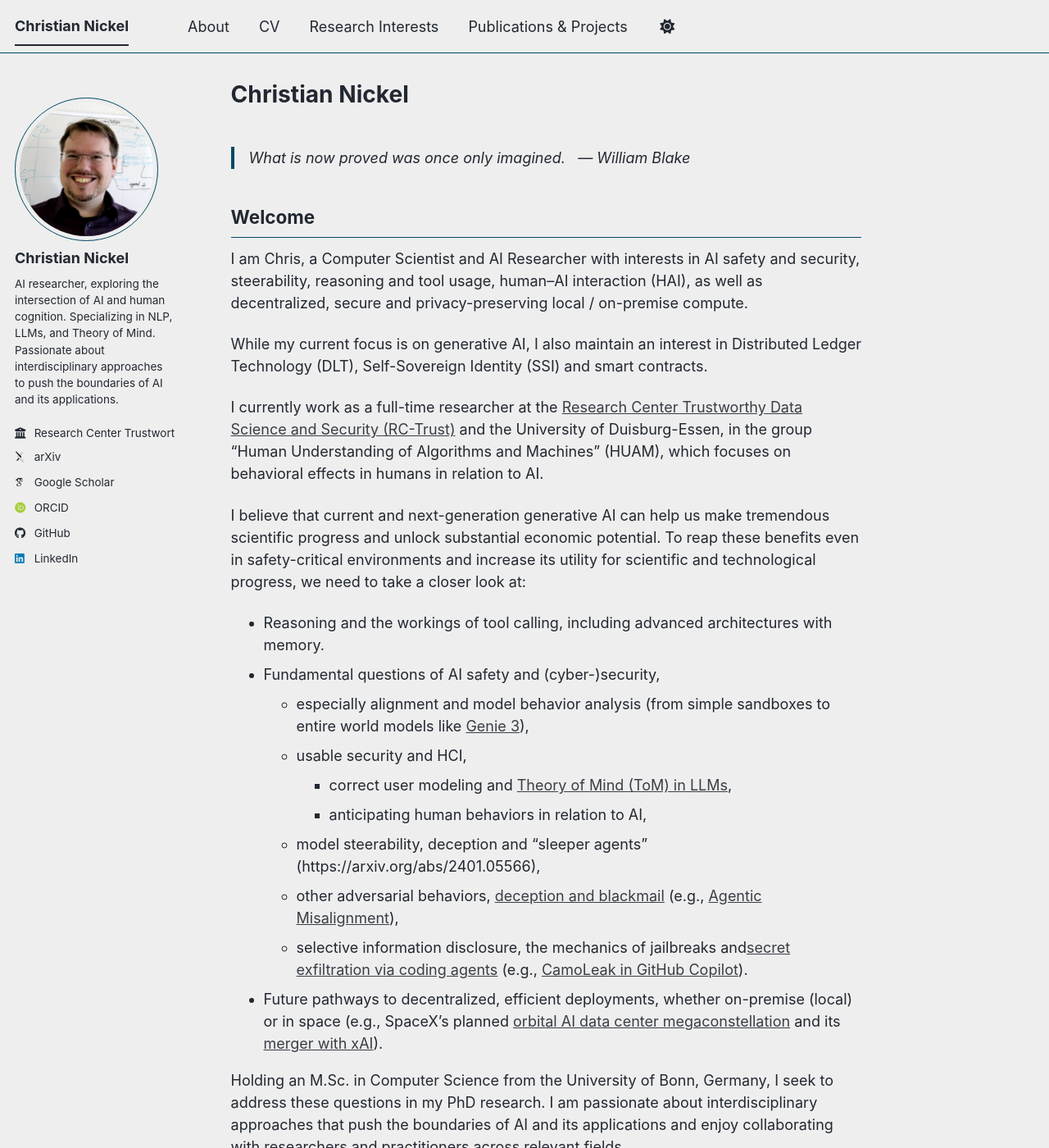
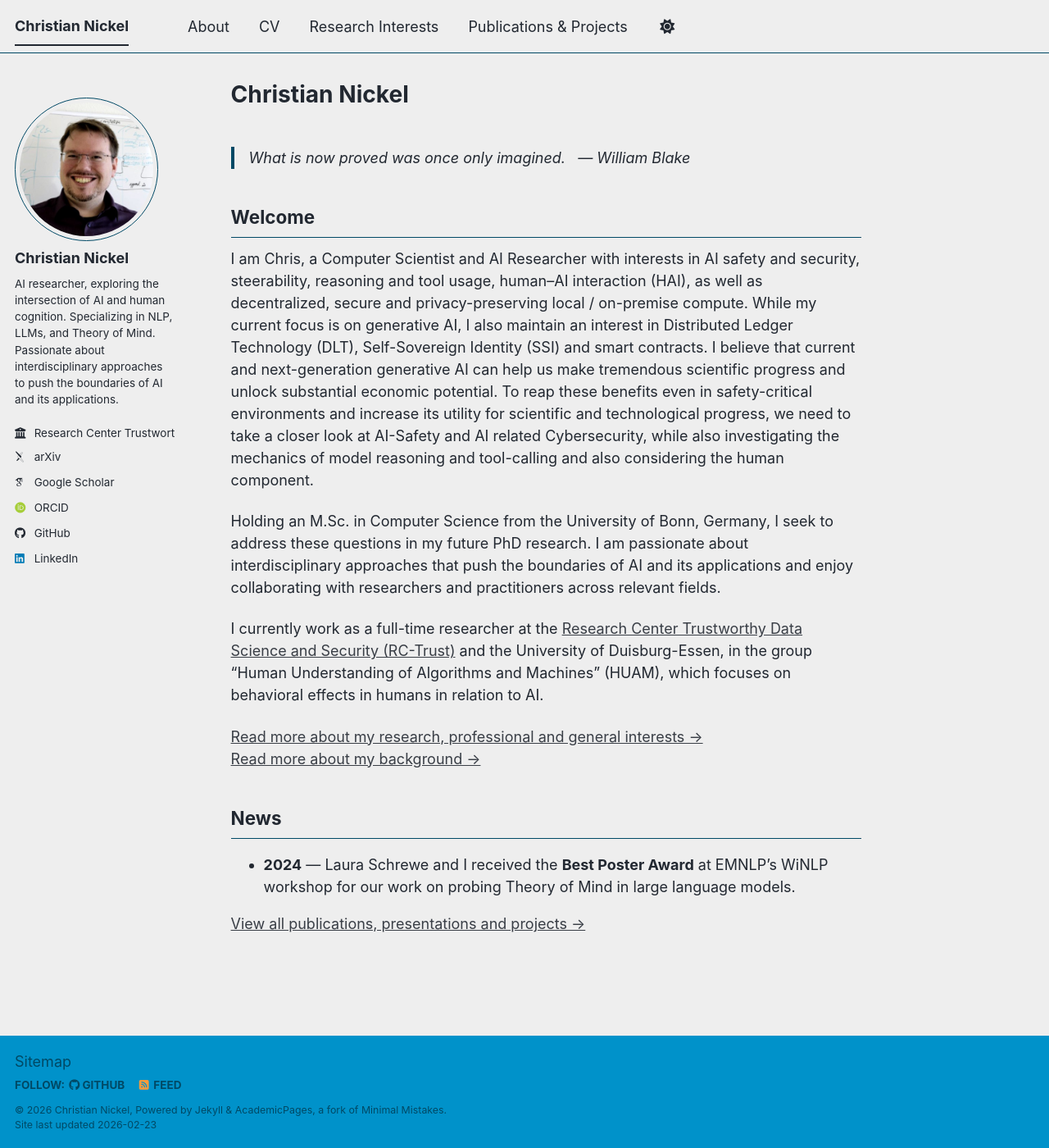
Before and after one commit to christianchrispost/christianchrispost.github.io, a Jekyll site: the page built from _pages/home.md, in a window 1280 px wide and 1400 px high. Shown: the whole window at 82% size. Built offline with Jekyll 4.4.1, drawn with Linux system fonts in a browser that asks for light colours; some web fonts are replaced; a script bundle is joined from its source files by our own code; library files that are not in the unit come from our copies; some of the changed text lies outside the part shown.

Commit message:
shortened home page

```diff
--- a/_pages/home.md
+++ b/_pages/home.md
@@ -11,29 +11,12 @@
 {% endif %}
 
 ## Welcome
-I am Chris, a Computer Scientist and AI Researcher with interests in AI safety and security, steerability, reasoning and tool usage, human–AI interaction (HAI), as well as decentralized, secure and privacy-preserving local / on-premise compute.
+I am Chris, a Computer Scientist and AI Researcher with interests in AI safety and security, steerability, reasoning and tool usage, human–AI interaction (HAI), as well as decentralized, secure and privacy-preserving local / on-premise compute. While my current focus is on generative AI, I also maintain an interest in Distributed Ledger Technology (DLT), Self-Sovereign Identity (SSI) and smart contracts.
+I believe that current and next-generation generative AI can help us make tremendous scientific progress and unlock substantial economic potential. To reap these benefits even in safety-critical environments and increase its utility for scientific and technological progress, we need to take a closer look at AI-Safety and AI related Cybersecurity, while also investigating the mechanics of model reasoning and tool-calling and also considering the human component.
 
-While my current focus is on generative AI, I also maintain an interest in Distributed Ledger Technology (DLT), Self-Sovereign Identity (SSI) and smart contracts.
+Holding an M.Sc. in Computer Science from the University of Bonn, Germany, I seek to address these questions in my future PhD research. I am passionate about interdisciplinary approaches that push the boundaries of AI and its applications and enjoy collaborating with researchers and practitioners across relevant fields.
 
 I currently work as a full-time researcher at the [Research Center Trustworthy Data Science and Security (RC-Trust)](https://rc-trust.ai) and the University of Duisburg-Essen, in the group “Human Understanding of Algorithms and Machines” (HUAM), which focuses on behavioral effects in humans in relation to AI.
-
-I believe that current and next-generation generative AI can help us make tremendous scientific progress and unlock substantial economic potential. To reap these benefits even in safety-critical environments and increase its utility for scientific and technological progress, we need to take a closer look at:
-
-- Reasoning and the workings of tool calling, including advanced architectures with memory.
-- Fundamental questions of AI safety and (cyber-)security,
-  - especially alignment and model behavior analysis (from simple sandboxes to entire world models like [Genie 3](https://deepmind.google/blog/genie-3-a-new-frontier-for-world-models/)),
-  - usable security and HCI,
-    - correct user modeling and [Theory of Mind (ToM) in LLMs](https://arxiv.org/abs/2410.06271),
-    - anticipating human behaviors in relation to AI,
-  - model steerability, deception and “sleeper agents” (https://arxiv.org/abs/2401.05566),
-  - other adversarial behaviors, [deception and blackmail](https://www.anthropic.com/claude-4-system-card)
-(e.g., [Agentic Misalignment](https://www.anthropic.com/research/agentic-misalignment)),
-  - selective information disclosure, the mechanics of jailbreaks and[secret exfiltration via coding agents](https://www.aikido.dev/blog/promptpwnd-github-actions-ai-agents)
-(e.g., [CamoLeak in GitHub Copilot](https://dataconomy.com/2025/10/15/attackers-used-ai-prompts-to-silently-exfiltrate-code-from-github-repositories/)).
-- Future pathways to decentralized, efficient deployments, whether on-premise (local) or in space (e.g., SpaceX's planned [orbital AI data center megaconstellation](https://www.reuters.com/business/aerospace-defense/spacex-seeks-fcc-nod-solar-powered-satellite-data-centers-ai-2026-01-31/)
-  and its [merger with xAI](https://www.cnbc.com/2026/02/02/musks-xai-needs-spacex-for-money-data-centers-in-space-are-a-dream.html)).
-
-Holding an M.Sc. in Computer Science from the University of Bonn, Germany, I seek to address these questions in my PhD research. I am passionate about interdisciplinary approaches that push the boundaries of AI and its applications and enjoy collaborating with researchers and practitioners across relevant fields.
 
 [Read more about my research, professional and general interests →](/about/)
 [Read more about my background →](/about/)
```
Also changed, not shown: _pages/cv.md (+2 -2 lines).
